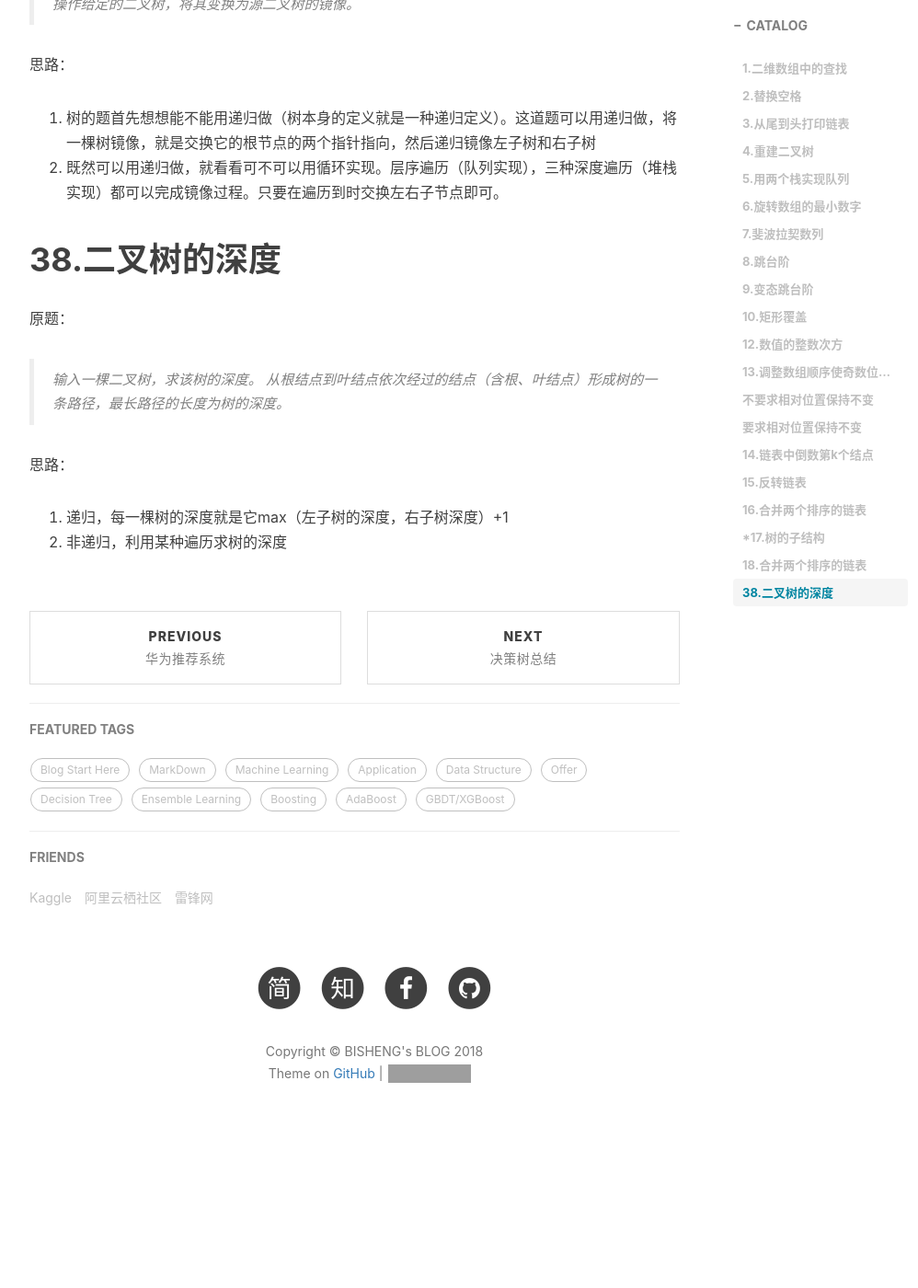
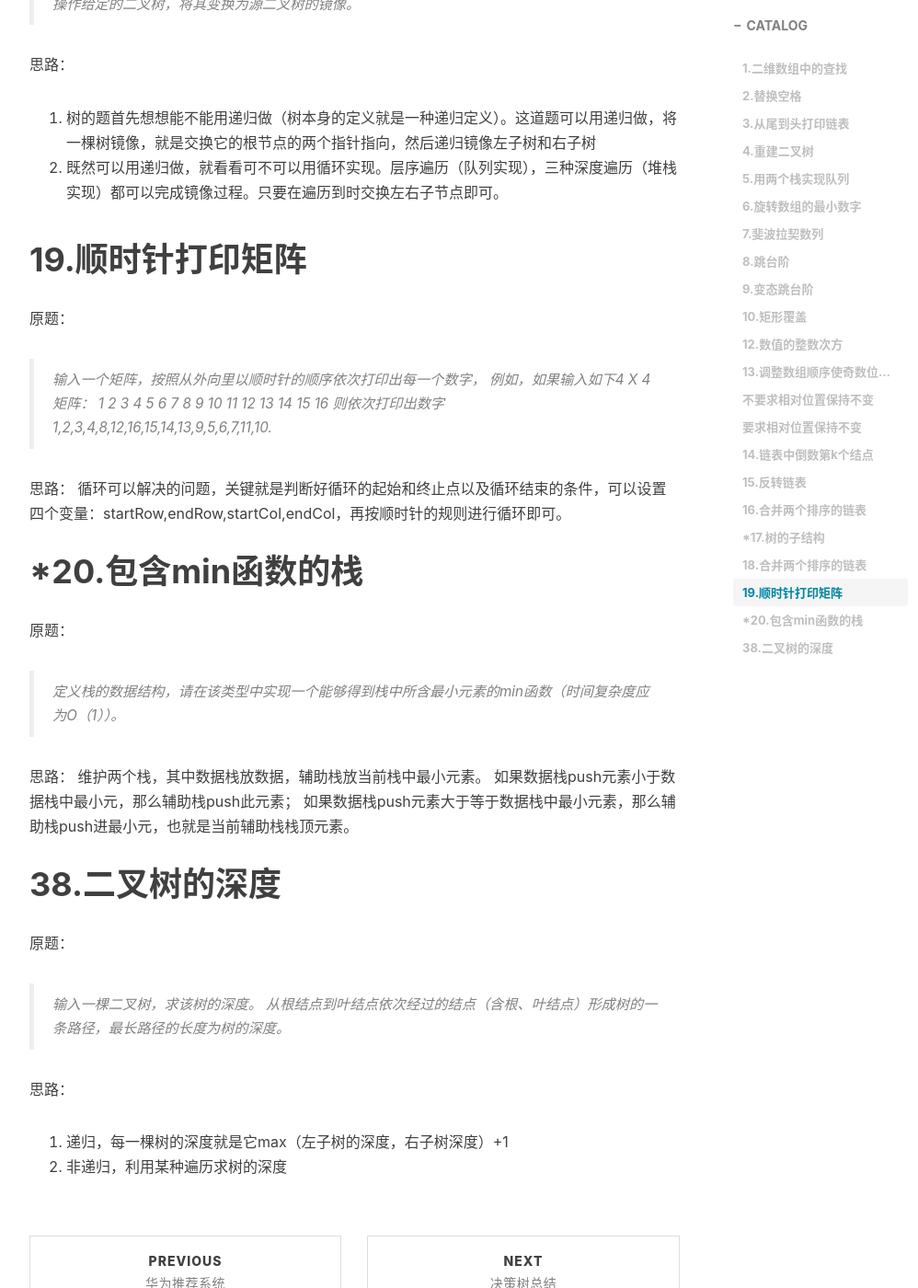
Before and after one commit to BishengSJTU/BishengSJTU.github.io, a Jekyll site: the page built from _posts/2018-12-07-剑指Offer.md, in a window 1280 px wide and 1400 px high, scrolled down 7662 px. Shown: the whole window at 92% size, without its empty margins (233-1231 px from the left). Built offline with Jekyll 4.4.1, drawn with Linux system fonts in a browser that asks for light colours; nearby versions of some CDN libraries; comment, search, counter and statistics services are not loaded; before the commit the page ends 8933 px from its top, so only the background shows below that; grey boxes are pictures that could not be loaded.

Commit message:
2018-12-12

```diff
--- a/_posts/2018-12-07-剑指Offer.md
+++ b/_posts/2018-12-07-剑指Offer.md
@@ -202,6 +202,25 @@ Fn-1 = Fn;
 1. 树的题首先想想能不能用递归做（树本身的定义就是一种递归定义）。这道题可以用递归做，将一棵树镜像，就是交换它的根节点的两个指针指向，然后递归镜像左子树和右子树
 2. 既然可以用递归做，就看看可不可以用循环实现。层序遍历（队列实现），三种深度遍历（堆栈实现）都可以完成镜像过程。只要在遍历到时交换左右子节点即可。
 
+# 19.顺时针打印矩阵
+原题：
+>输入一个矩阵，按照从外向里以顺时针的顺序依次打印出每一个数字，
+>例如，如果输入如下4 X 4矩阵： 1 2 3 4 5 6 7 8 9 10 11 12 13 14 15 16
+>则依次打印出数字1,2,3,4,8,12,16,15,14,13,9,5,6,7,11,10.
+
+思路：
+循环可以解决的问题，关键就是判断好循环的起始和终止点以及循环结束的条件，可以设置四个变量：startRow,endRow,startCol,endCol，再按顺时针的规则进行循环即可。
+
+# \*20.包含min函数的栈
+原题：
+>定义栈的数据结构，请在该类型中实现一个能够得到栈中所含最小元素的min函数（时间复杂度应为O（1））。
+
+思路：
+维护两个栈，其中数据栈放数据，辅助栈放当前栈中最小元素。
+如果数据栈push元素小于数据栈中最小元，那么辅助栈push此元素；
+如果数据栈push元素大于等于数据栈中最小元素，那么辅助栈push进最小元，也就是当前辅助栈栈顶元素。
+
+
 # 38.二叉树的深度
 原题：
 >输入一棵二叉树，求该树的深度。
```
